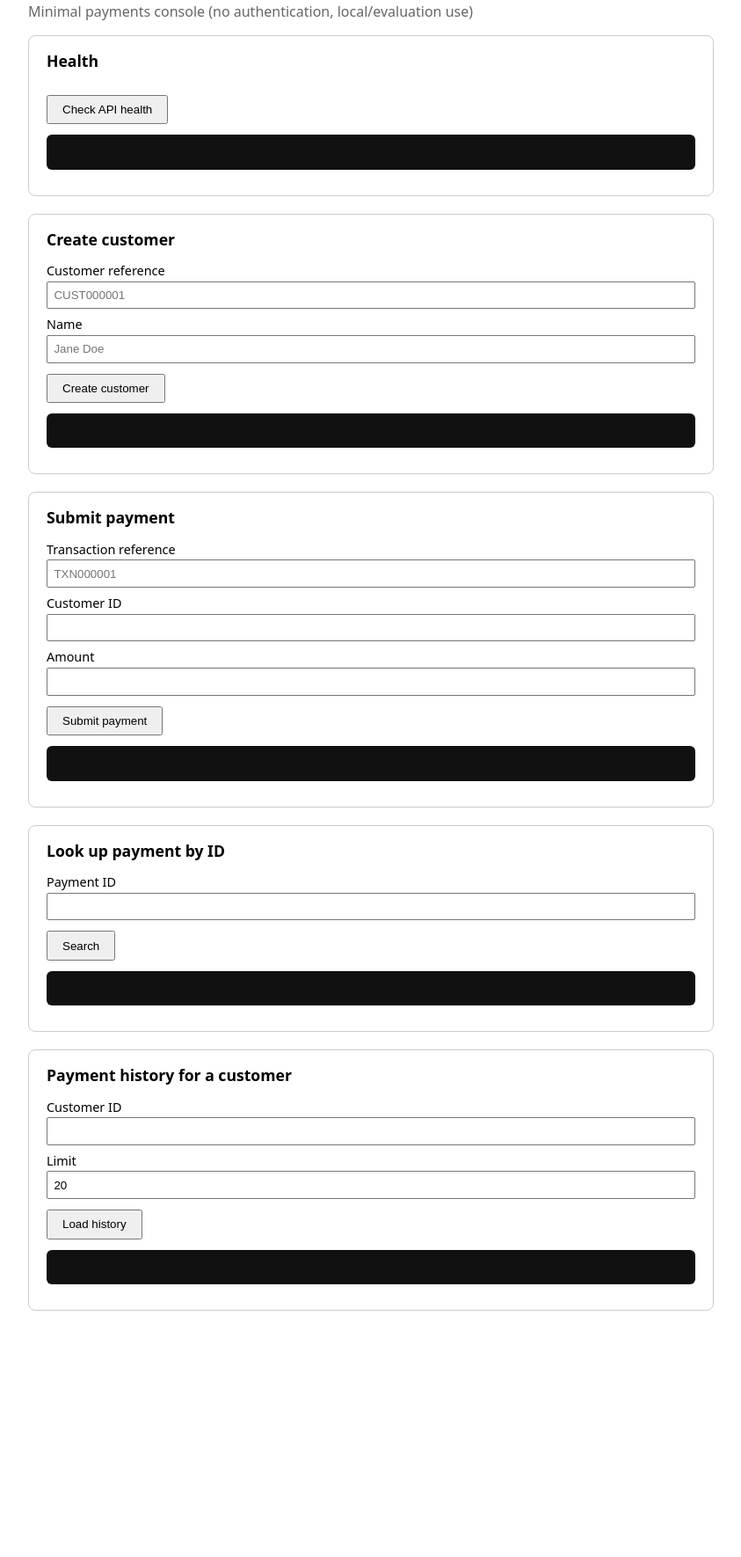
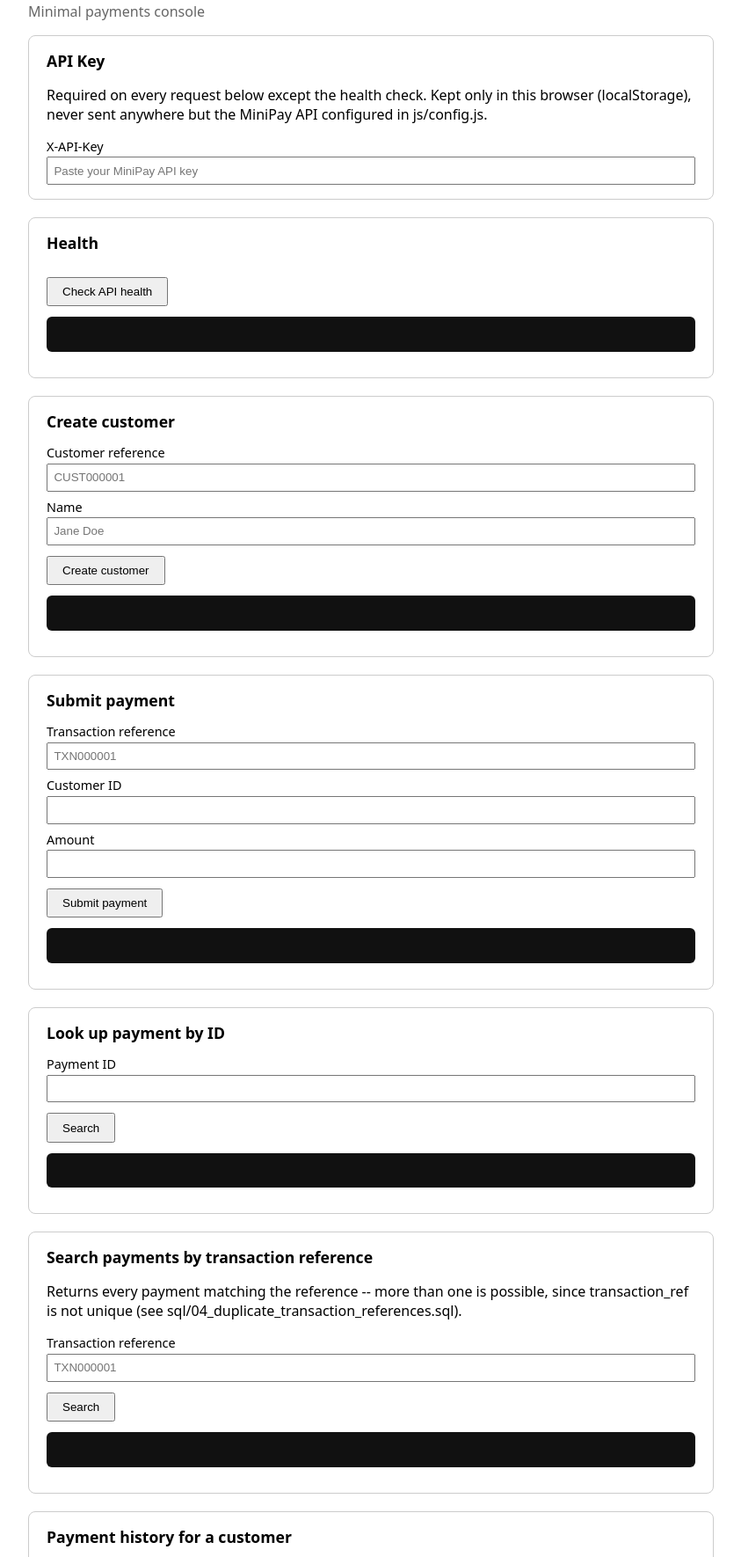
Before and after one commit to owais-963/paysys-assesment-submission, a plain HTML site: page MiniPay/frontend/index.html in a window 1280 px wide. Shown: the part 77-1847 px from the top of the page at 88% size, without its empty margins (218-1061 px from the left). Before the commit the page ends 1599 px from the top, so only its background shows below. Drawn offline with Linux system fonts and the light colour scheme.

Commit message:
Add API Key field and search-by-reference form to UI
Co-Authored-By: Claude Sonnet 5 <noreply@anthropic.com>

```diff
--- a/MiniPay/frontend/index.html
+++ b/MiniPay/frontend/index.html
@@ -7,7 +7,14 @@
 </head>
 <body>
   <h1>MiniPay</h1>
-  <p class="subtitle">Minimal payments console (no authentication, local/evaluation use)</p>
+  <p class="subtitle">Minimal payments console</p>
+
+  <section>
+    <h2>API Key</h2>
+    <p>Required on every request below except the health check. Kept only in this browser (localStorage), never sent anywhere but the MiniPay API configured in js/config.js.</p>
+    <label for="api-key">X-API-Key</label>
+    <input id="api-key" placeholder="Paste your MiniPay API key" autocomplete="off" />
+  </section>
 
   <section>
     <h2>Health</h2>
@@ -57,6 +64,17 @@
   </section>
 
   <section>
+    <h2>Search payments by transaction reference</h2>
+    <p>Returns every payment matching the reference -- more than one is possible, since transaction_ref is not unique (see sql/04_duplicate_transaction_references.sql).</p>
+    <form id="search-form">
+      <label for="search-transaction-ref">Transaction reference</label>
+      <input id="search-transaction-ref" required maxlength="50" placeholder="TXN000001" />
+      <button type="submit">Search</button>
+    </form>
+    <pre id="search-result"></pre>
+  </section>
+
+  <section>
     <h2>Payment history for a customer</h2>
     <form id="history-form">
       <label for="history-customer-id">Customer ID</label>
```
